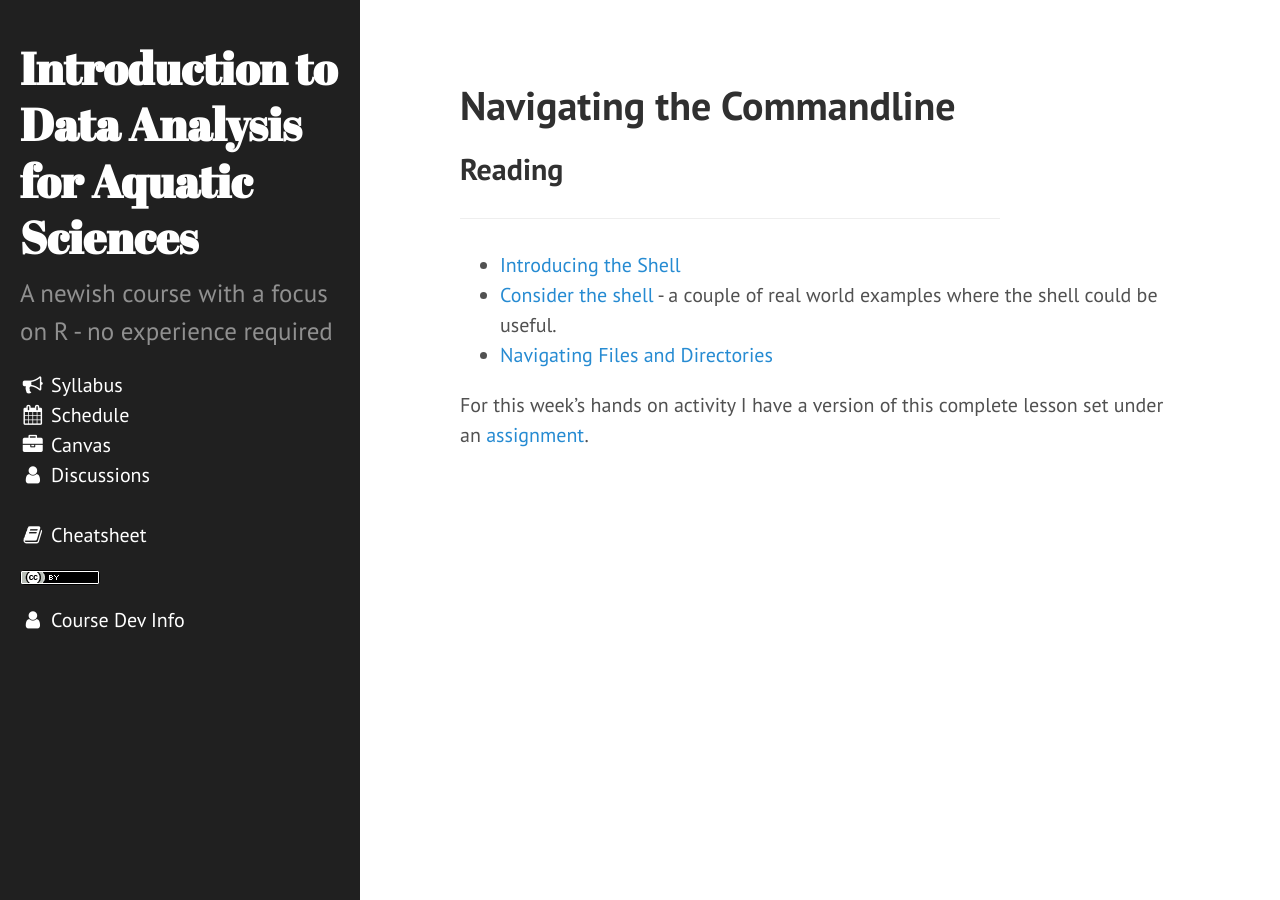
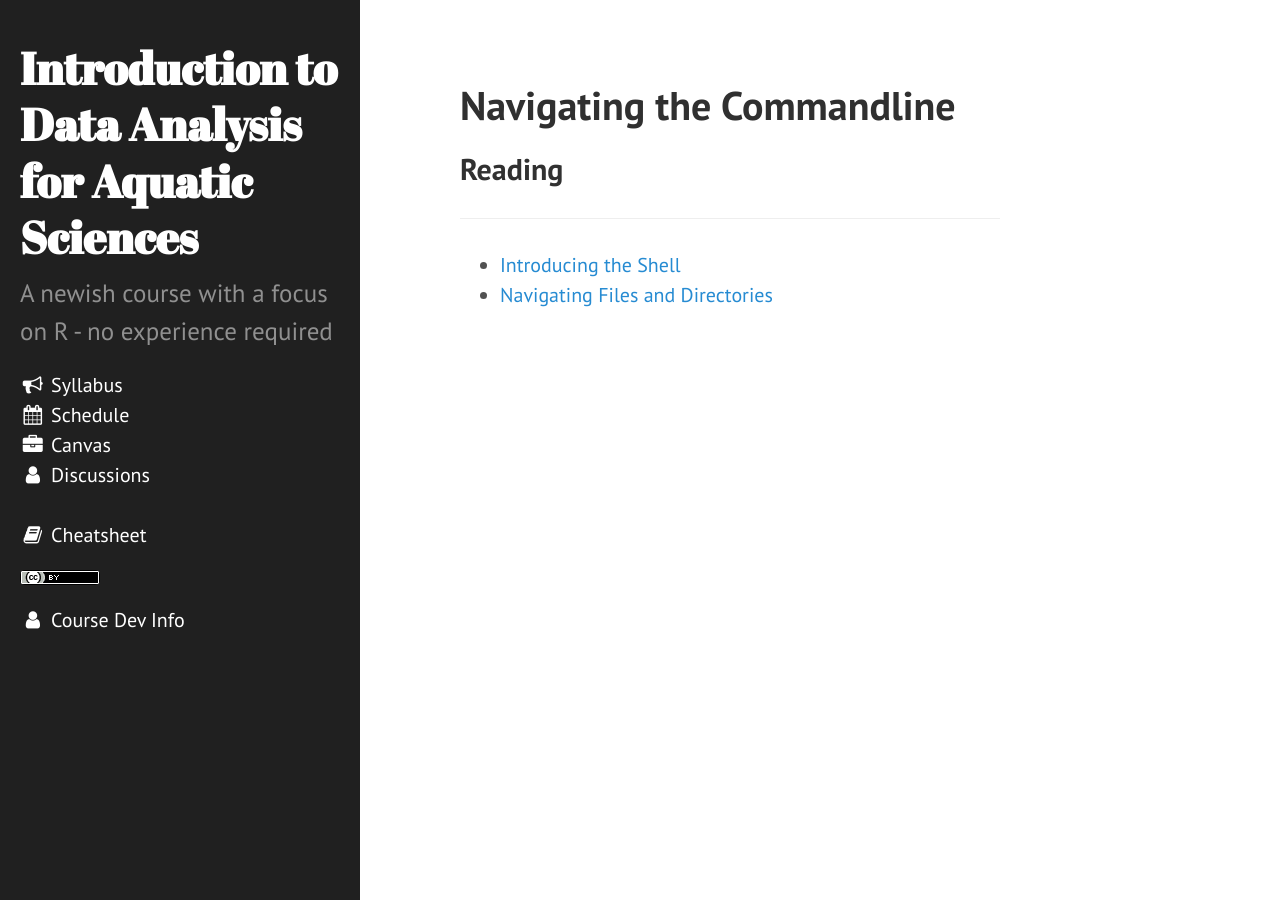
Before and after one commit to sr320/course-fish497-2019, a Jekyll site: the page built from readings/Bash-intro.md, in a window 1280 px wide. Built offline with Jekyll 4.4.1, drawn with Linux system fonts in a browser that asks for light colours; nearby versions of some CDN libraries.

Commit message:
removed Consider the Shell

```diff
--- a/readings/Bash-intro.md
+++ b/readings/Bash-intro.md
@@ -8,9 +8,5 @@ language: Bash
 
 
 - [Introducing the Shell](http://swcarpentry.github.io/shell-novice/01-intro/)
-- [Consider the shell](https://github.com/sr320/fun-gen/blob/master/consider.md) - a couple of real world examples where the shell could be useful.
 - [Navigating Files and Directories
 ](http://swcarpentry.github.io/shell-novice/02-filedir/)
-
-
-For this week's hands on activity I have a version of this complete lesson set under an [assignment](https://sr320.github.io/course-fish497-2018/assignments/bash/).
```
